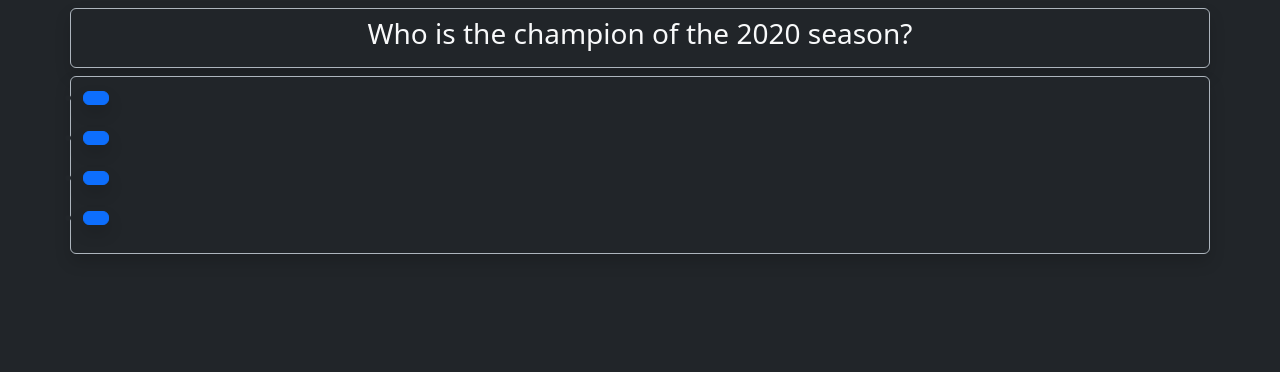
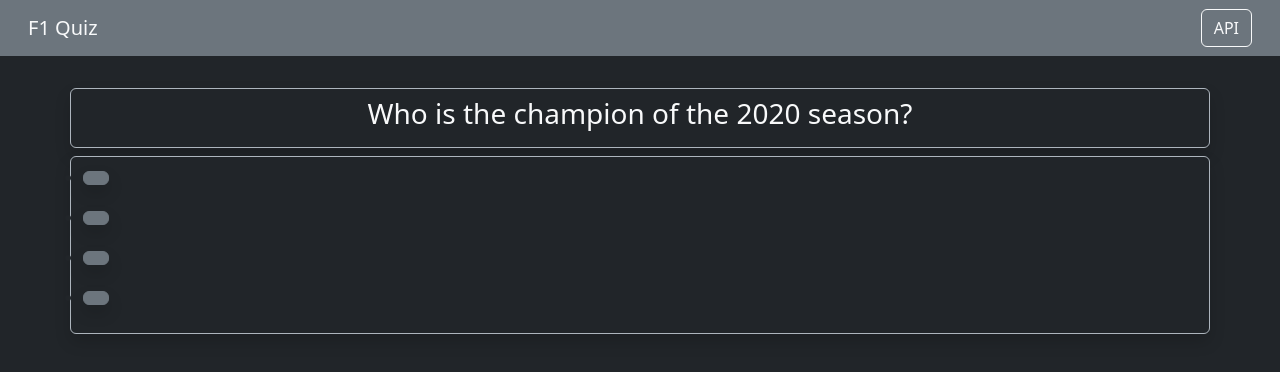
Before and after one commit to alexanderhunterking/f1quiz, a plain HTML site: page index.html in a window 1280 px wide. Drawn offline with nearby package versions, Linux system fonts and the light colour scheme; no server answers.

Commit message:
made things look different cuz i was bored

```diff
--- a/index.html
+++ b/index.html
@@ -6,10 +6,19 @@
     <link href="https://cdn.jsdelivr.net/npm/bootstrap@5.3.2/dist/css/bootstrap.min.css" rel="stylesheet" integrity="sha384-T3c6CoIi6uLrA9TneNEoa7RxnatzjcDSCmG1MXxSR1GAsXEV/Dwwykc2MPK8M2HN" crossorigin="anonymous">
     <title >F1 quiz</title>
 </head>
+
 <body class="bg-dark" onload = "randomizeList()">
 
+    <nav class="navbar bg-secondary">
+        <div class="container-fluid ">
+          <a class="navbar-brand text-light mx-3">F1 Quiz</a>
+          <form class="d-flex" role="search">
 
-
+            <a class="btn btn-outline-light mx-3" href="http://ergast.com/mrd/">API</a>
+          </form>
+        </div>
+      </nav>
+  <br>
 
     <div class="container border border-dark-subtle rounded my-2 shadow "><h3 class="text-light text-center py-2 " id="h3"></h3></div>
     <div class="container justify-content-center">
@@ -24,10 +33,10 @@
 
 
                 <ul  id="myItems">
-          <li><div class="col-12 py-2"><a href="right.html" class="btn btn-primary shadow" id="1"></a></div></li>
-          <li><div class="col-12 py-2"><a href="wrong.html" class="btn btn-primary shadow" id="2"></a></div></li>
-          <li><div class="col-12 py-2"><a href="wrong.html" class="btn btn-primary shadow" id="3"></a></div></li>
-          <li><div class="col-12 py-2"><a href="wrong.html" class="btn btn-primary shadow" id="4"></a></div></li>
+          <li><div class="col-12 py-2"><a href="right.html" class="btn btn-secondary shadow" id="1"></a></div></li>
+          <li><div class="col-12 py-2"><a href="wrong.html" class="btn btn-secondary shadow" id="2"></a></div></li>
+          <li><div class="col-12 py-2"><a href="wrong.html" class="btn btn-secondary shadow" id="3"></a></div></li>
+          <li><div class="col-12 py-2"><a href="wrong.html" class="btn btn-secondary shadow" id="4"></a></div></li>
         </ul>
 
     </div>
```
Also changed, not shown: right.html (+9 -0 lines), wrong.html (+11 -2 lines), assets/Untitled (1).png (deleted).
